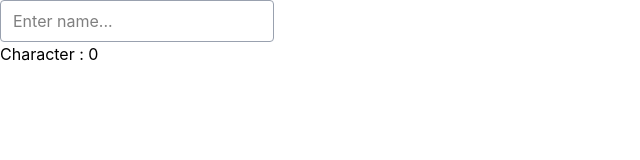
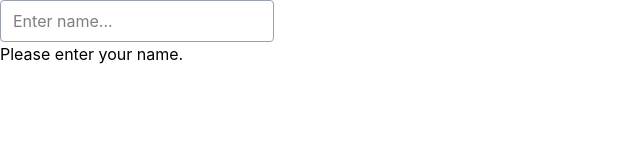
Before and after one commit to stevenklein123/React-Project, a React (Vite) app: page / in a window 1280 px wide. Shown: the top 160 px of the page, without its empty margins (0-640 px from the left). Built offline with nearby package versions, Linux system fonts and the light colour scheme.

Commit message:
Live Greeting App

```diff
--- a/src/App.jsx
+++ b/src/App.jsx
@@ -13,7 +13,8 @@ function App() {
         className="border border-gray-400 px-3 py-2 rounded" onChange={(e) => setName(e.target.value)}
       />
 
-      <h1>Character : {name.length}</h1>
+
+      <h1>{name ? `Hello ${name}` : "Please enter your name."}</h1>
     </>
   );
 }
```
